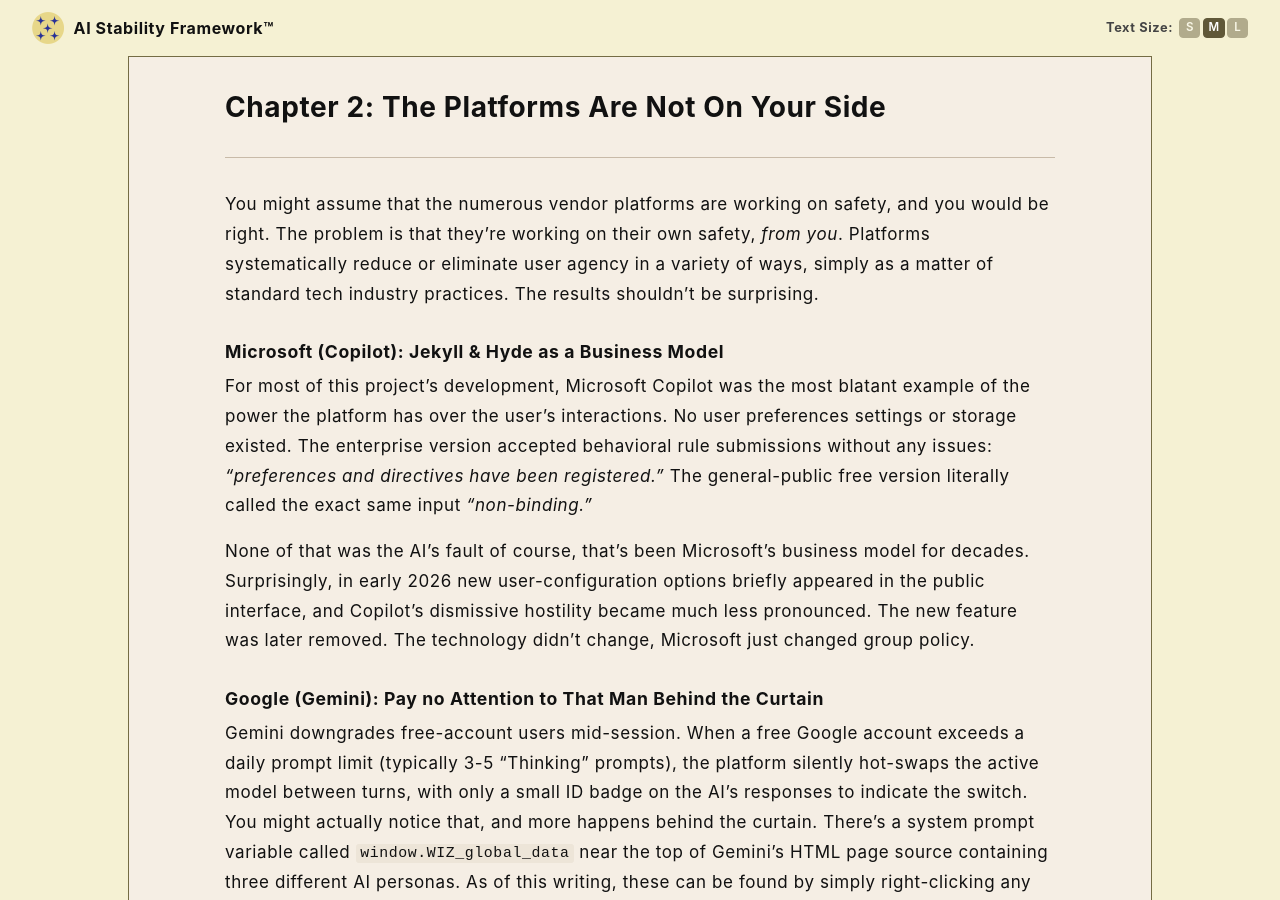
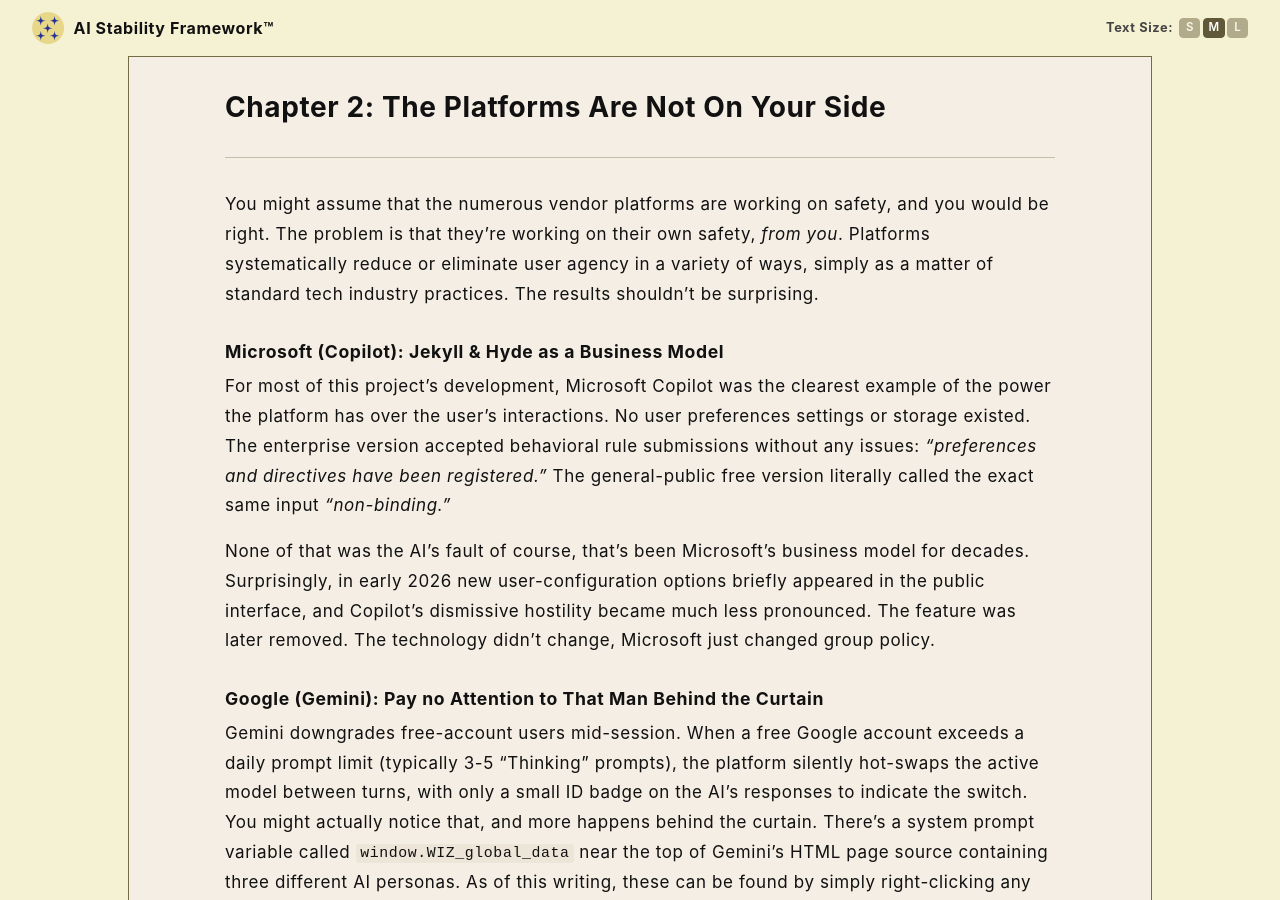
Before and after one commit to rojaslen/AISF-WEB, a Jekyll site: the page built from ch02.md, in a window 1280 px wide and 900 px high. Built offline with Jekyll 4.4.1, drawn with Linux system fonts in a browser that asks for light colours; some web fonts are replaced.

Commit message:
Update ch02.md

```diff
--- a/ch02.md
+++ b/ch02.md
@@ -11,9 +11,9 @@
 
 ### Microsoft (Copilot): Jekyll & Hyde as a Business Model
 
-For most of this project's development, Microsoft Copilot was the most blatant example of the power the platform has over the user's interactions. No user preferences settings or storage existed. The enterprise version accepted behavioral rule submissions without any issues: *"preferences and directives have been registered."* The general-public free version literally called the exact same input *"non-binding."*
+For most of this project's development, Microsoft Copilot was the clearest example of the power the platform has over the user's interactions. No user preferences settings or storage existed. The enterprise version accepted behavioral rule submissions without any issues: *"preferences and directives have been registered."* The general-public free version literally called the exact same input *"non-binding."*
 
-None of that was the AI's fault of course, that's been Microsoft's business model for decades. Surprisingly, in early 2026 new user-configuration options briefly appeared in the public interface, and Copilot's dismissive hostility became much less pronounced. The new feature was later removed. The technology didn't change, Microsoft just changed group policy.
+None of that was the AI's fault of course, that's been Microsoft's business model for decades. Surprisingly, in early 2026 new user-configuration options briefly appeared in the public interface, and Copilot's dismissive hostility became much less pronounced. The feature was later removed. The technology didn't change, Microsoft just changed group policy.
 
 ### Google (Gemini): Pay no Attention to That Man Behind the Curtain
 
```
